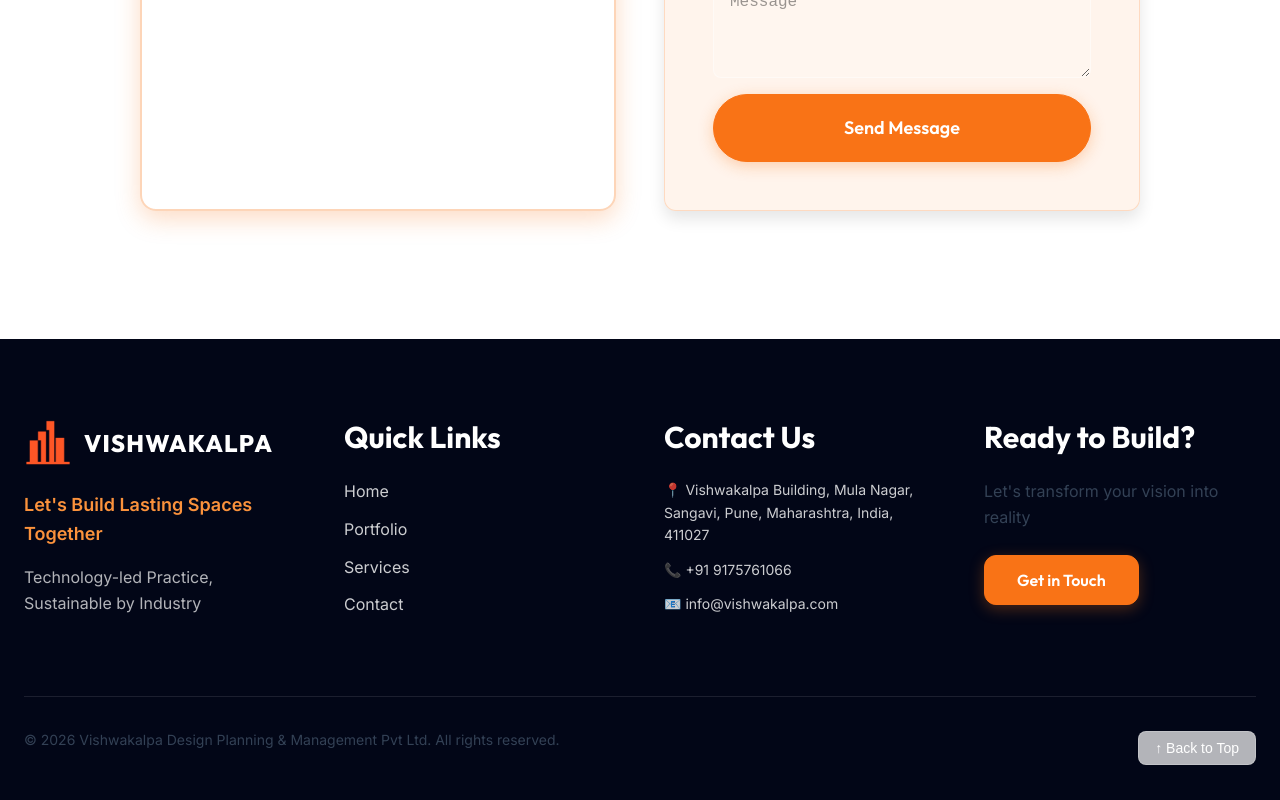
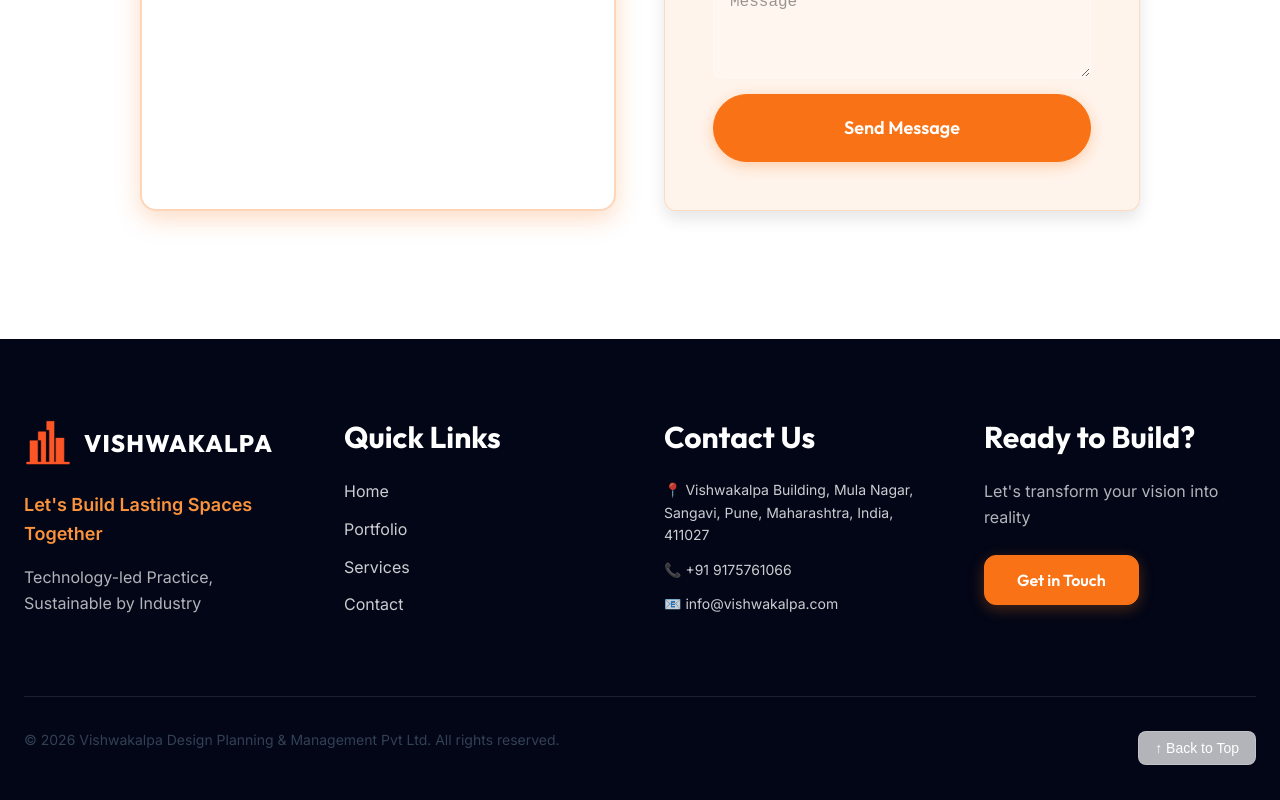
Before and after one commit to ayushghodke/Vishwakalpa, a React (Vite) app: page / in a window 1280 px wide. Shown: the part 5364-6164 px from the top of the page. Built offline with nearby package versions, Linux system fonts and the light colour scheme.

Commit message:
foother text

```diff
--- a/src/components/Footer.tsx
+++ b/src/components/Footer.tsx
@@ -51,7 +51,7 @@ const Footer = () => {
                     {/* CTA */}
                     <div className="footer-col">
                         <h4>Ready to Build?</h4>
-                        <p className="mb-6">Let's transform your vision into reality</p>
+                        <p className="footer-description mb-6">Let's transform your vision into reality</p>
                         <a href="#contact" className="btn btn-primary" style={{ display: 'inline-block', textAlign: 'center' }}>
                             Get in Touch
                         </a>
```
